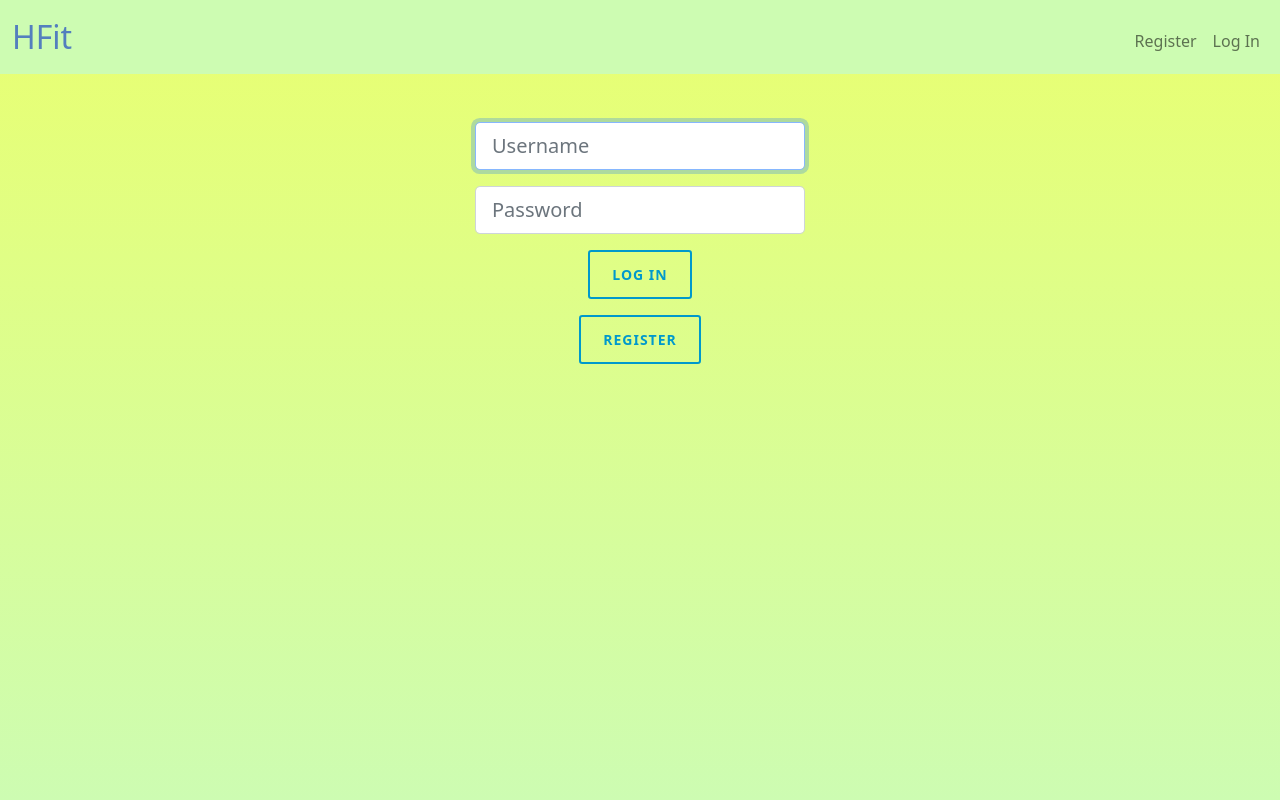
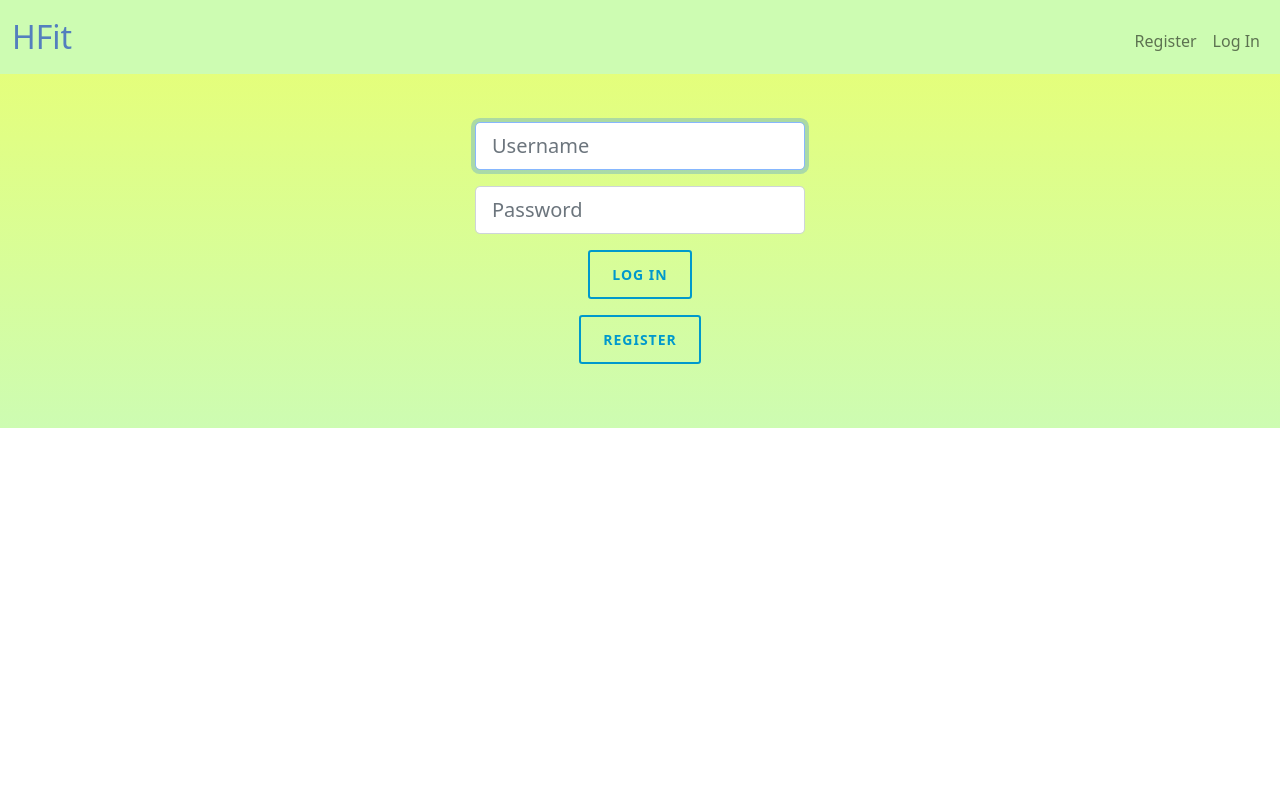
Before and after one commit to dalilaoliva/final_project, a Flask app: page / in a window 1280 px wide. Run offline with Flask 2, Linux system fonts and the light colour scheme; some libraries are stand-ins or nearby versions.

Commit message:
design changes

```diff
--- a/static/styles.css
+++ b/static/styles.css
@@ -23,9 +23,11 @@ nav .navbar-brand .green
 } */
 
 body {
-    height: 100vh;
+    /* height: 100vh; */
     /* background: linear-gradient(141deg, #e9ff70 0%, #ffd670 51%, #ff9770 75%); */
     background: linear-gradient( #e9ff70, #cdfcb2);
+    background-size: 100%;
+	background-repeat: no-repeat;
   }
 
   ::-webkit-scrollbar {
```
Also changed, not shown: userAccounts.db, 2 other files.
